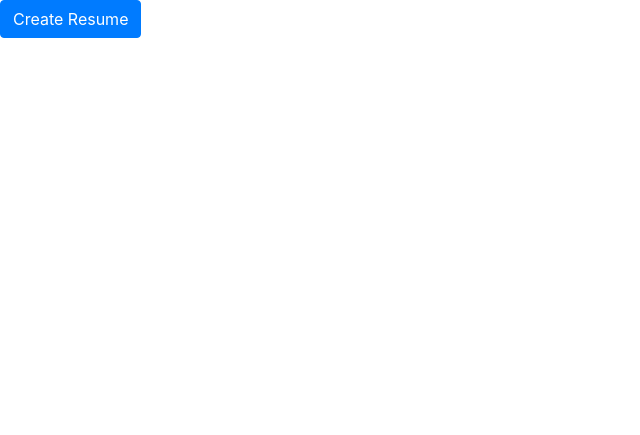
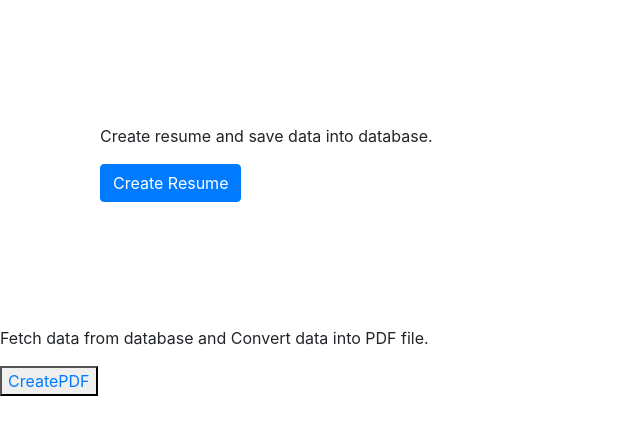
Before and after one commit to mnkarbhasgi/DatatoPdf, a Django app: page / in a window 1280 px wide. Shown: the top 435 px of the page, without its empty margins (0-640 px from the left). Run offline with Django 3.2, Linux system fonts and the light colour scheme; some libraries are stand-ins or nearby versions.

Commit message:
Update resume.html

```diff
--- a/manjunath/templates/resume.html
+++ b/manjunath/templates/resume.html
@@ -6,15 +6,29 @@
   <meta charset="utf-8">
   <meta name="viewport" content="width=device-width, initial-scale=1">
   <link rel="stylesheet" href="https://maxcdn.bootstrapcdn.com/bootstrap/4.0.0/css/bootstrap.min.css" integrity="sha384-Gn5384xqQ1aoWXA+058RXPxPg6fy4IWvTNh0E263XmFcJlSAwiGgFAW/dAiS6JXm" crossorigin="anonymous">
+  <style>
+  .button-modal{
+    margin : 100px;
+  }
+  </style>
+
 
 </head>
 <body>
 
 <!-- Button trigger modal -->
-<button type="button" class="btn btn-primary" data-toggle="modal" data-target="#exampleModal">
-  Create Resume
-</button>
-
+<br>
+<div class='button-modal'>
+    <p>Create resume and save data into database.</p>
+    <button type="button" class="btn btn-primary" data-toggle="modal" data-target="#exampleModal">
+    Create Resume
+    </button>
+</div>
+<br>
+<div>
+    <p>Fetch data from database and Convert data into PDF file.</p>
+    <button><a href='{% url "view" %}' >CreatePDF</a></button>
+</div>
 <!-- Modal -->
 <div class="modal fade" id="exampleModal" tabindex="-1" role="dialog" aria-labelledby="exampleModalLabel" aria-hidden="true">
   <div class="modal-dialog" role="document">
```
